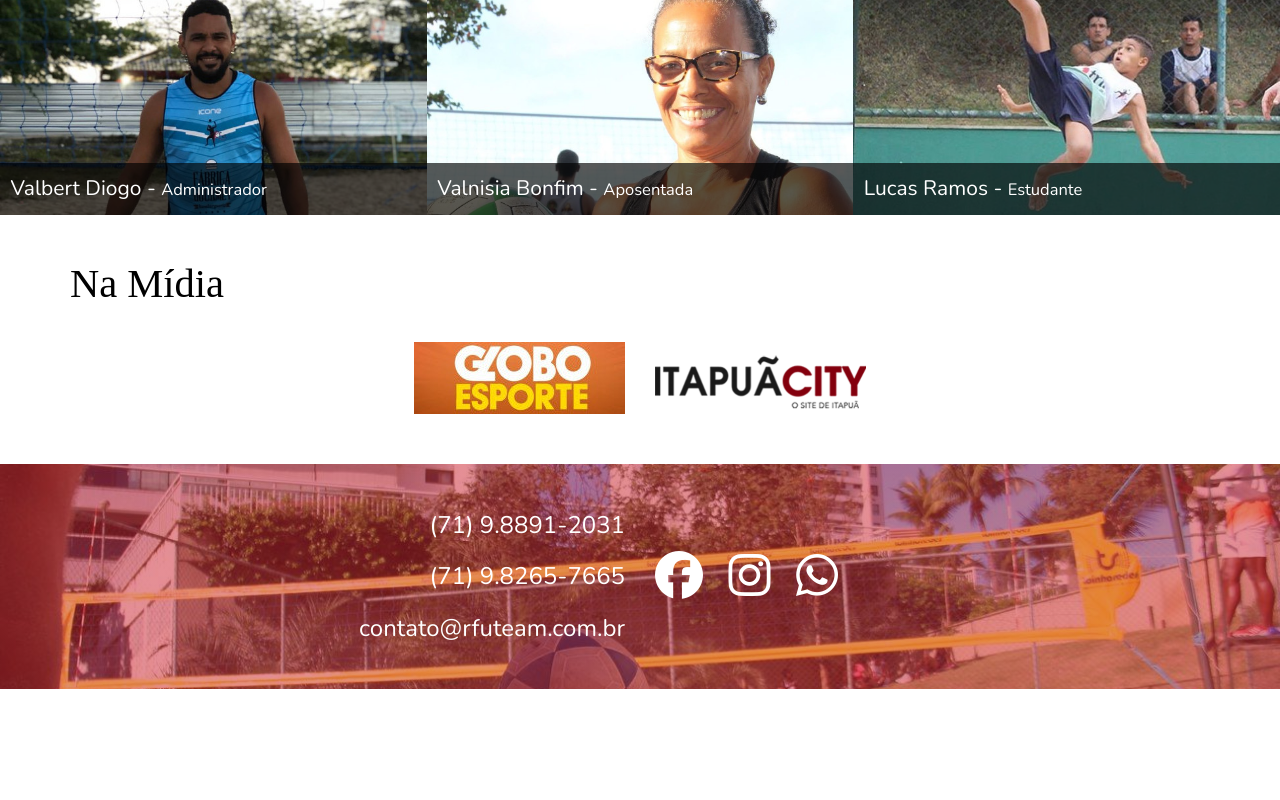
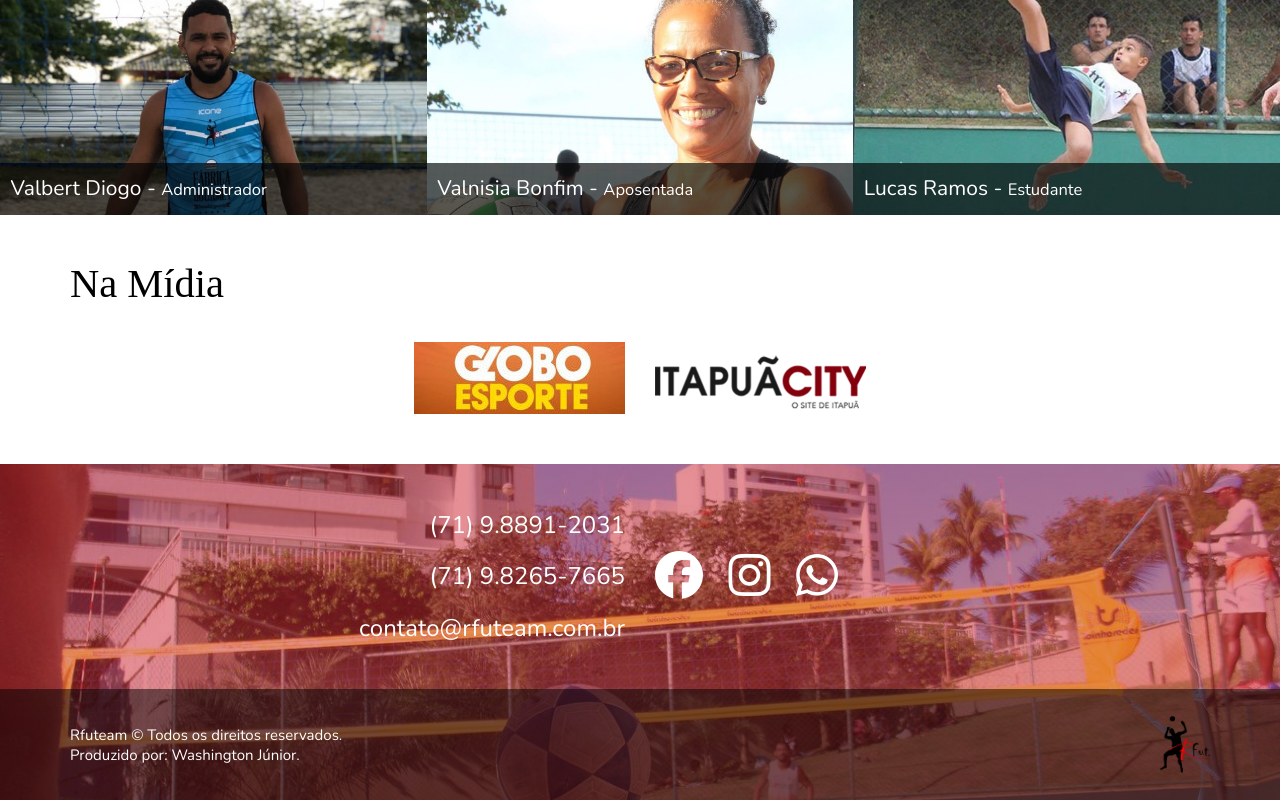
Before and after one commit to wjuniori/rfuteam, a plain HTML site: page index.html in a window 1280 px wide. Shown: the part 1681-2481 px from the top of the page. Before the commit the page ends 2370 px from the top, so only its background shows below. Drawn offline with nearby package versions, Linux system fonts and the light colour scheme; a web font is replaced by a local one.

Commit message:
feat: adjust footer

```diff
--- a/assets/styles/rfuteam.css
+++ b/assets/styles/rfuteam.css
@@ -68,8 +68,7 @@ header {
 }
 
 /* About Section ========================= */
-section,
-footer {
+section {
   padding-top: 3rem;
   padding-bottom: 3rem;
 }
@@ -287,6 +286,8 @@ footer {
   display: grid;
   grid-template-columns: repeat(1, 1fr);
   gap: 2rem;
+  padding-top: 3rem;
+  padding-bottom: 3rem;
 }
 
 .contact {
@@ -298,7 +299,8 @@ footer {
   margin-bottom: 1.3rem;
 }
 
-.contact__link {
+.contact__link,
+.credit__link {
   display: inline-block;
   color: var(--color-white);
 }
@@ -323,6 +325,35 @@ footer {
   }
 }
 
+.outer {
+  background: rgba(0, 0, 0, 0.5);
+}
+
+.box__outer {
+  text-align: center;
+  padding-top: 1.8rem;
+  padding-bottom: 1.8rem;
+}
+
+@media screen and (min-width: 576px) {
+  .box__outer {
+    display: flex;
+    justify-content: space-between;
+    align-items: center;
+    text-align: left;
+  }
+
+  .credit {
+    order: -1;
+  }
+}
+
+.img__brand {
+  width: 100%;
+  max-width: 50px;
+  height: auto;
+}
+
 /* Responsive ========================= */
 @media screen and (min-width: 768px) {
   html {
--- a/index.html
+++ b/index.html
@@ -320,6 +320,30 @@
             </div>
           </div>
         </div>
+        <div class="outer">
+          <div class="container">
+            <div class="box box__outer">
+              <img
+                src="./assets/img/rfuteam-logo.png"
+                alt="Logo Rfuteam"
+                class="img__brand"
+              />
+              <div class="credit">
+                <p>Rfuteam &copy; Todos os direitos reservados.</p>
+                <p>
+                  Produzido por:
+                  <a
+                    target="_blank"
+                    href="https://bit.ly/2LoLSgp"
+                    class="credit__link"
+                  >
+                    Washington Júnior.
+                  </a>
+                </p>
+              </div>
+            </div>
+          </div>
+        </div>
       </footer>
     </main>
   </body>
```
